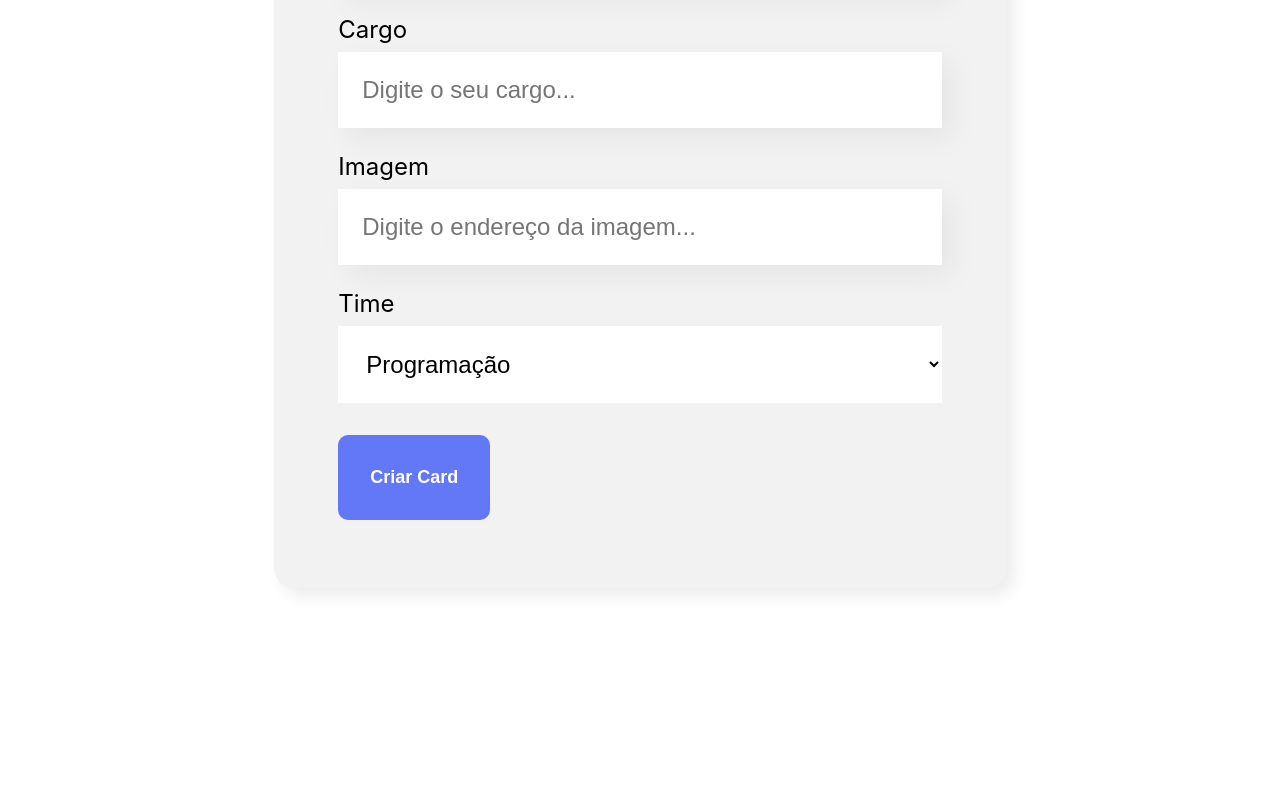
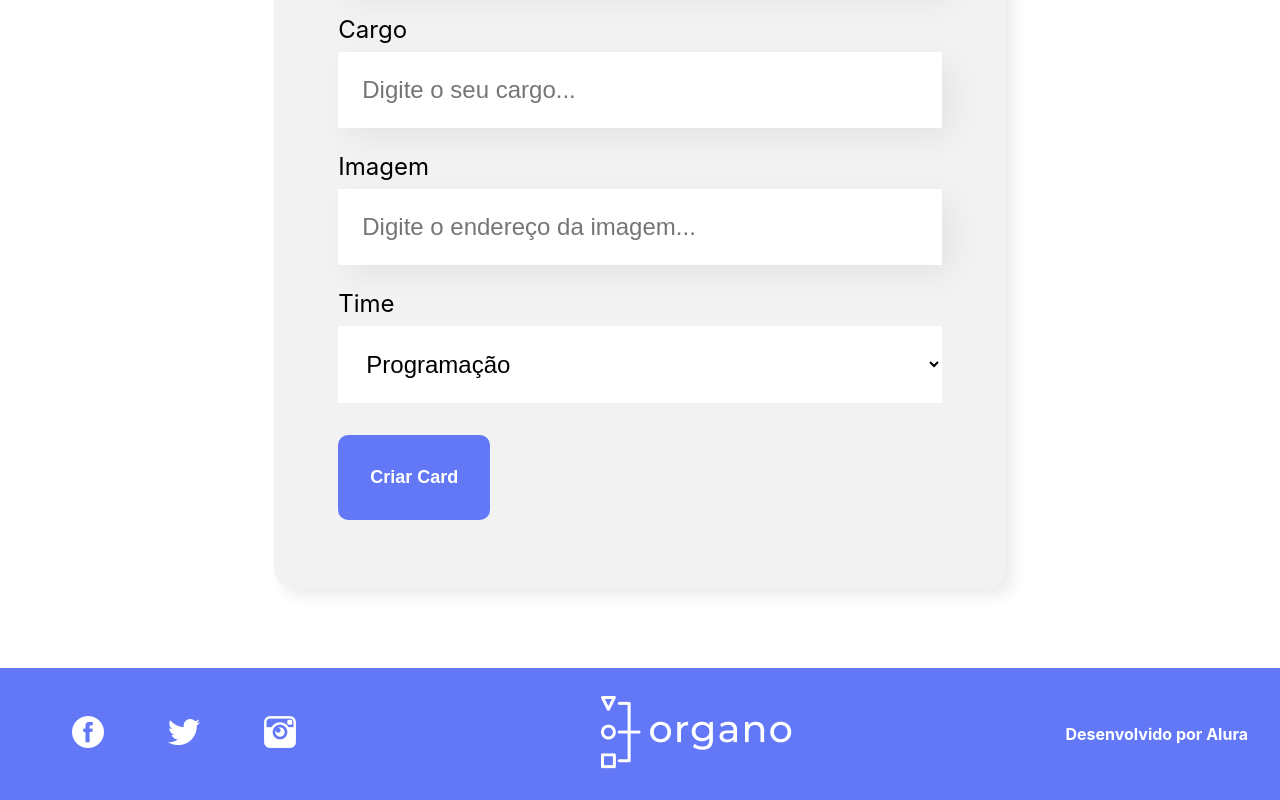
Before and after one commit to Julialunna/React.js, a React (Create React App) app in the folder organo/organo/: page / in a window 1280 px wide. Shown: the part 809-1609 px from the top of the page. Before the commit the page ends 1477 px from the top, so only its background shows below. Built offline with nearby package versions, Linux system fonts and the light colour scheme.

Commit message:
fazendo rodapé

```diff
--- a/organo/organo/src/App.js
+++ b/organo/organo/src/App.js
@@ -1,6 +1,7 @@
 import { useState } from 'react';
 import Banner from './componentes/Banner';
 import Formulario from './componentes/Formulario';
+import Rodape from './componentes/Rodape';
 import Time from './componentes/Time';
 
 function App() {
@@ -62,9 +63,10 @@ function App() {
         corSecundaria={time.corSecundaria}
         colaboradores={colaboradores.filter(colaborador => colaborador.time === time.nome)}
       />)}
+      <Rodape/>
+    </div>
 
-    </div>
-  );
+  )
 }
 
 export default App;
--- a/organo/organo/src/componentes/Formulario/index.js
+++ b/organo/organo/src/componentes/Formulario/index.js
@@ -17,6 +17,10 @@ const Formulario = (props)=>{
         props.aoColaboradorCadastrado({
             nome, cargo, imagem ,time
         })
+        setNome('');
+        setCargo('');
+        setImagem('')
+        setTime('');
     }
     return(
         <section className="formulario">
--- /dev/null
+++ b/organo/organo/src/componentes/Rodape/Rodape.css
@@ -0,0 +1,20 @@
+.footer{
+    background-color:#6278F7;
+    display: flex;
+    justify-content: space-between;
+    align-items: center;
+}
+.footer li{
+    display: inline-block;
+    margin: 32px;
+}
+.footer div{
+    display: inline-block;
+}
+
+.footer p{
+    color: #FFF;
+    display: inline-block;
+    font-weight: 700;
+    margin-right: 32px;
+}
--- /dev/null
+++ b/organo/organo/src/componentes/Rodape/index.js
@@ -0,0 +1,21 @@
+import './Rodape.css';
+const Rodape = (props)=>{
+    return(
+        <footer className='footer'>
+
+            <div class="lista">
+                <ul>
+                    <li><a href="facebook.com"target={'_blank'}><img src='imagens/fb.png' alt='facebook'></img></a></li>
+                    <li><a href="twitter.com"><img src='imagens/tw.png' alt='twitter'></img></a></li>
+                    <li><a href="instagram.com"><img src='imagens/ig.png' alt='instagram'></img></a></li>
+                </ul>
+            </div>
+
+            <div class="logo"><img src='imagens/logo.png' alt='logo' className='logo'></img></div>
+            <div class="desenvolvido">
+                <p>Desenvolvido por Alura</p>
+            </div>
+        </footer>
+    )
+}
+export default Rodape;
```
